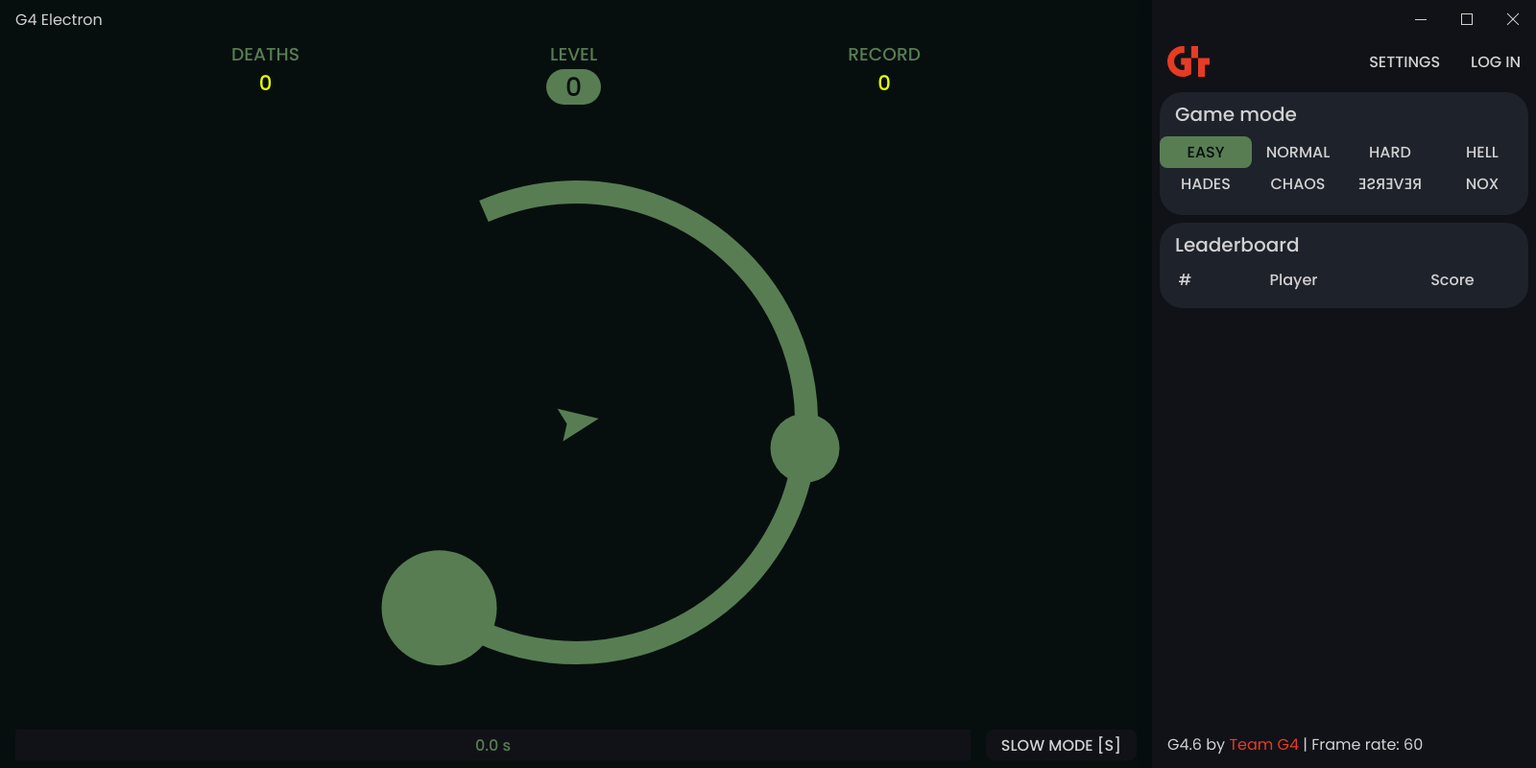
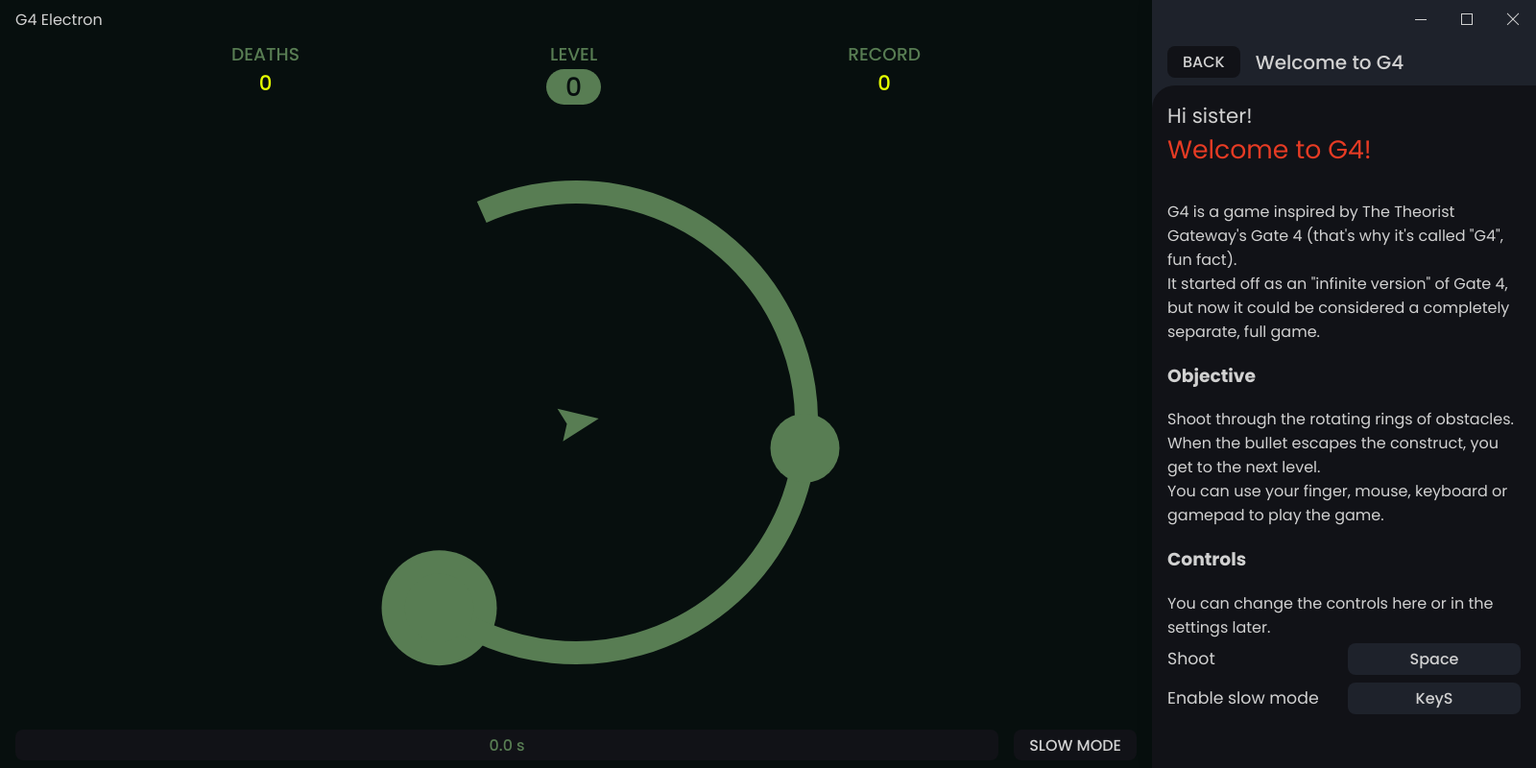
Before and after one commit to scintilla4evr/g4, an Electron app: page game.html in a window 1600 px wide. Shown: the whole page at 96% size. Drawn offline with Linux system fonts and the light colour scheme; no server answers.

Commit message:
New out-of-box experience, CSS adjustments, bug fixes

```diff
--- a/game.html
+++ b/game.html
@@ -261,6 +261,37 @@
                     <div class="themeColors"></div>
                 </div>
             </dialog>
+
+            <dialog id="oobe" class="">
+                <header>
+                    <button class="close">Back</button>
+                    Welcome to G4
+                </header>
+
+                <div class="content">
+                    <h2>Hi sister!<br><em>Welcome to G4!</em></h2>
+
+                    G4 is a game inspired by The Theorist Gateway's Gate 4 (that's why it's called "G4", fun fact).<br>
+                    It started off as an "infinite version" of Gate 4, but now it could be considered a completely separate, full game.
+
+                    <h3>Objective</h3>
+
+                    Shoot through the rotating rings of obstacles. When the bullet escapes the construct, you get to the next level.<br>
+                    You can use your finger, mouse, keyboard or gamepad to play the game.<br>
+
+                    <h3>Controls</h3>
+
+                    You can change the controls here or in the settings later.
+                    <div class="setting">
+                        <label>Shoot</label>
+                        <button class="keyboardInput" data-control="keyboardShoot">Space</button>
+                    </div>
+                    <div class="setting">
+                        <label>Enable slow mode</label>
+                        <button class="keyboardInput" data-control="keyboardSlow">Press a key...</button>
+                    </div>
+                </div>
+            </dialog>
         </div>
 
         <script src="scripts/theme.js"></script>
--- a/scripts/game.js
+++ b/scripts/game.js
@@ -84,7 +84,7 @@ class Game {
                 <p class="time">5 s</p>
             </div>
             <button>
-                Slow mode [s]
+                Slow mode
             </button>
         </footer>`
 
@@ -434,8 +434,8 @@ class Game {
 
                     ctx.arc(
                         item.centerX, item.centerY, item.distance,
-                        2 * Math.PI * item.angleStart,
-                        2 * Math.PI * (item.angleStart + item.angleLength)
+                        2 * Math.PI * item.angleStart - 0.01,
+                        2 * Math.PI * (item.angleStart + item.angleLength) + 0.01
                     )
 
                     ctx.stroke()
--- a/scripts/theme.js
+++ b/scripts/theme.js
@@ -268,6 +268,7 @@ function duplicateTheme(themeId) {
     localStorage["g4_themes"] = JSON.stringify(themes)
     localStorage["g4_currentTheme"] = themes.length
     updateThemeList()
+    applyTheme()
 }
 
 loadDefaultThemes(!!localStorage.getItem("g4_themes")).then(() => applyTheme())
--- a/scripts/ui.js
+++ b/scripts/ui.js
@@ -1,11 +1,7 @@
 // First time hint
 if (!localStorage.getItem("g4_hideHint")) {
-    document.querySelector("div.firstTimeHint").classList.remove("hidden")
+    openWindow("oobe")
     localStorage.setItem("g4_hideHint", true)
-
-    setTimeout(() => {
-        document.querySelector("div.firstTimeHint").classList.add("hidden")
-    }, 3500)
 }
 
 // Sidebar expander
--- a/styles/game.scss
+++ b/styles/game.scss
@@ -140,6 +140,8 @@ main {
                 background: var(--g4-app-background);
 
                 margin-right: 16px;
+                border-radius: 8px;
+                overflow: hidden;
 
                 flex-grow: 1;
 
--- a/styles/sidebar.scss
+++ b/styles/sidebar.scss
@@ -359,6 +359,13 @@ dialog {
             font-weight: 400;
 
             margin: 0px 0px 32px 0px;
+
+            em {
+                color: var(--g4-app-accent);
+
+                font-size: 20pt;
+                font-style: normal;
+            }
         }
 
         p.error {
```
Also changed, not shown: styles/build/game.css, styles/build/layout.css, styles/build/sidebar.css, 3 other files.
